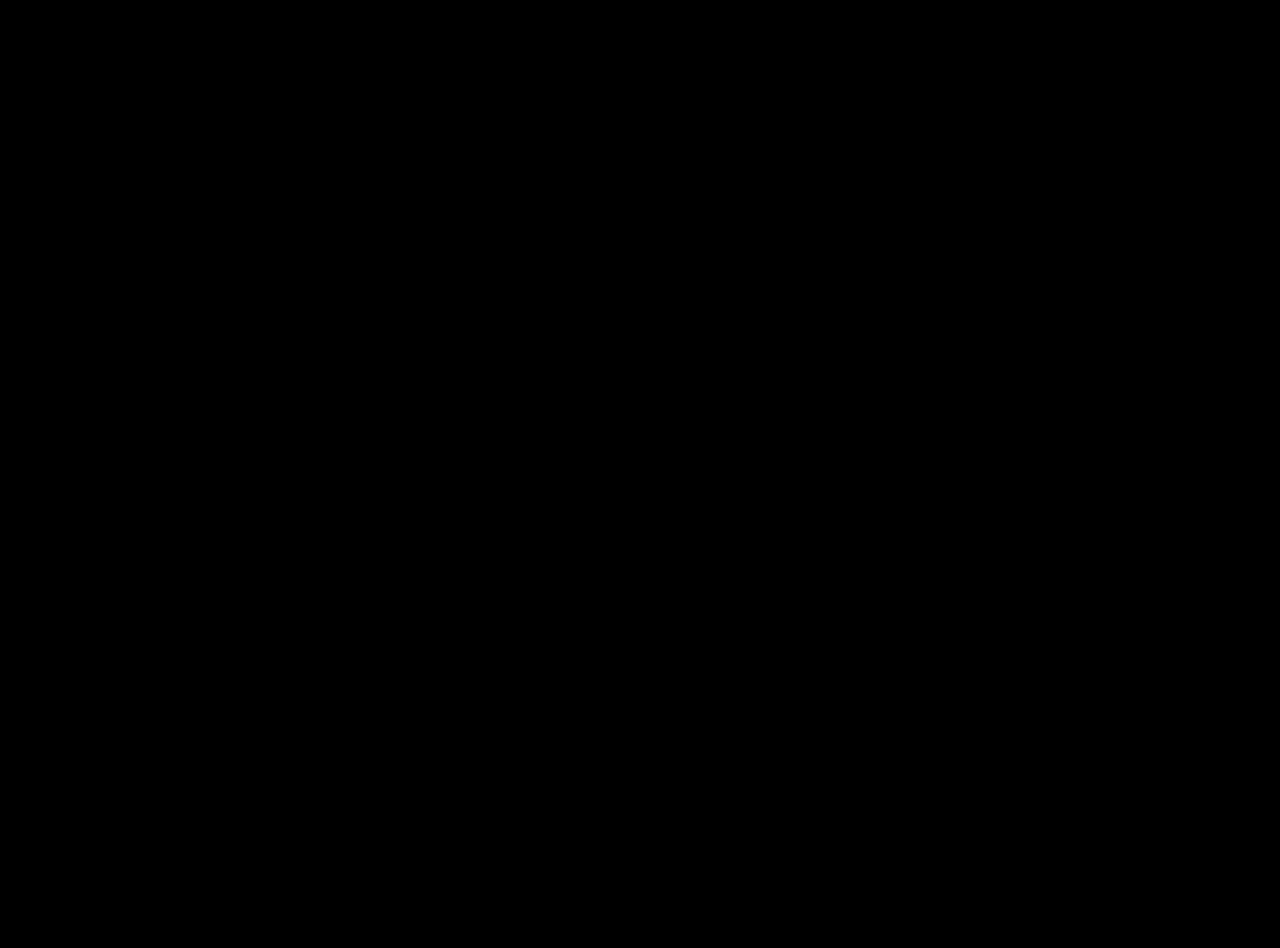
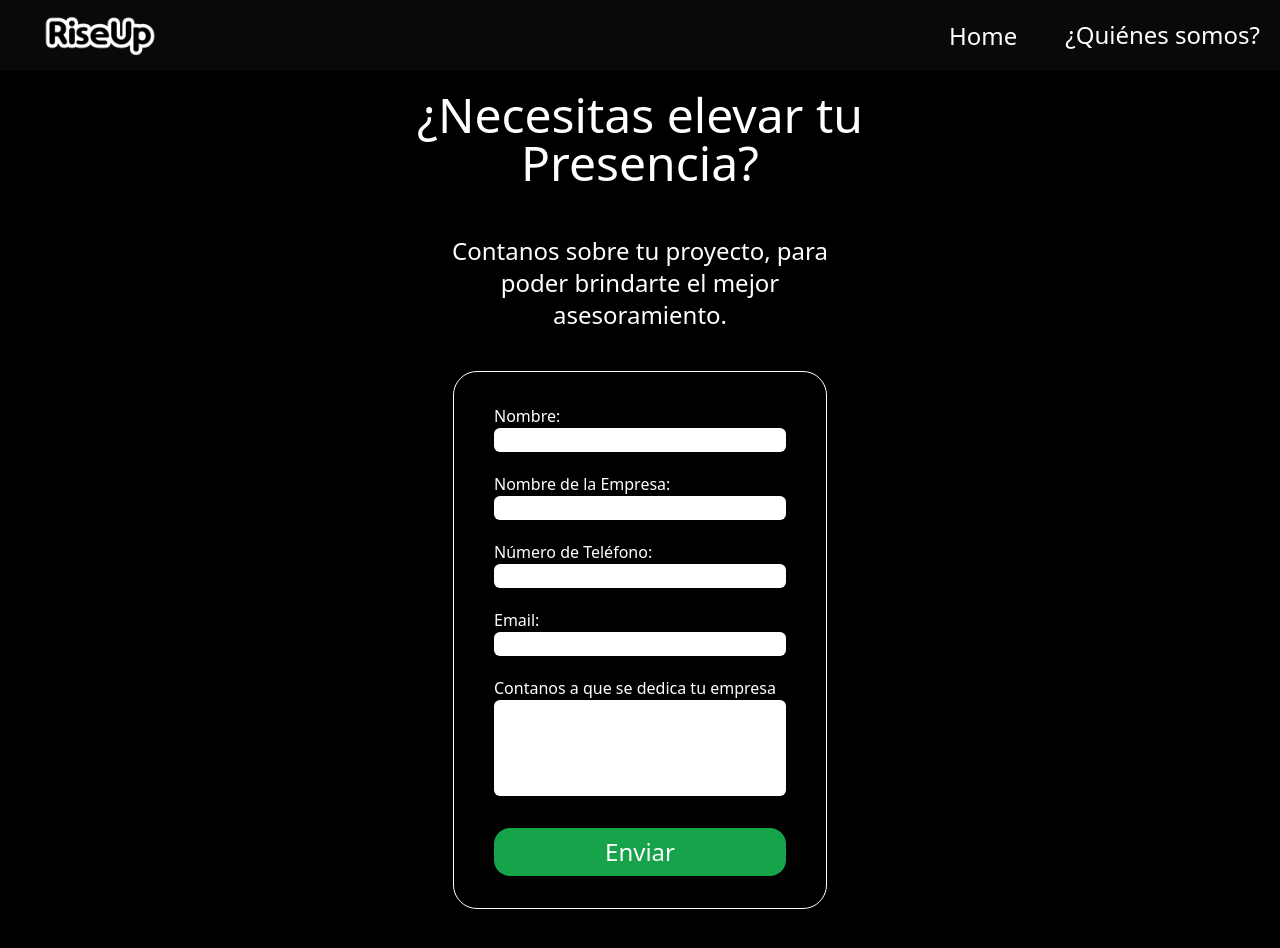
Before and after one commit to EAguirreChama/RiseUp, a React (Vite) app in the folder RiseUp - Portafolio/: page /formulario in a window 1280 px wide. Shown: the top 948 px of the page. Before the commit the page ends 800 px from the top, so only its background shows below. Built offline with nearby package versions, Linux system fonts and the light colour scheme.

Commit message:
FormularioContacto

```diff
--- a/RiseUp - Portafolio/src/App.jsx
+++ b/RiseUp - Portafolio/src/App.jsx
@@ -1,11 +1,16 @@
 import { Landing, Formulario } from "./componentes/Views/index"
 import { Route, Routes } from "react-router-dom"
+import NavBar from "./componentes/Nuevos/NavBar"
 
 export default function App() {
   return (
-    <Routes>
-      <Route exact path="/" element={<Landing/>}/>
-      <Route exact path="/formulario" element={<Formulario/>}/>
-    </Routes>
+    <div>
+      <NavBar/>
+
+      <Routes>
+        <Route exact path="/" element={<Landing />} />
+        <Route exact path="/formulario" element={<Formulario />} />
+      </Routes>
+    </div>
   )
 }
--- a/RiseUp - Portafolio/src/componentes/Nuevos/NavBar.jsx
+++ b/RiseUp - Portafolio/src/componentes/Nuevos/NavBar.jsx
@@ -1,20 +1,24 @@
+import { Link, useLocation } from "react-router-dom"
+
 export default function NavBar() {
+  const location = useLocation()
+  const isHome = location.pathname === '/'
+
   return (
     <div className="bg-zinc-950 flex justify-between pr-5">
       <img
         src="../../public/logo Riseup/logo png.png"
         className="aspect-[3] object-contain w-[200px] mt-1 cursor-pointer"
       />
-      <div className="flex justify-between gap-10 mt-4">
-        <div className="text-white text-2xl cursor-pointer hover:text-yellow-300">
-          Home
-        </div>
-        <div className="text-white text-2xl ml-2 cursor-pointer hover:text-yellow-300">
+      <div className="flex justify-between gap-10">
+        <Link to={isHome ? "/formulario" : "/"} className="text-white text-2xl cursor-pointer hover:text-yellow-300 mt-5">
+          <button>
+            {isHome ? 'Contacto' : 'Home'}
+          </button>
+        </Link>
+        <button className="text-white text-2xl ml-2 cursor-pointer hover:text-yellow-300">
           ¿Quiénes somos?
-        </div>
-        <div className="text-white text-2xl cursor-pointer hover:text-yellow-300">
-          Contacto
-        </div>
+        </button>
       </div>
     </div>
   )
--- a/RiseUp - Portafolio/src/componentes/Views/Formulario.jsx
+++ b/RiseUp - Portafolio/src/componentes/Views/Formulario.jsx
@@ -1,5 +1,41 @@
 export default function Formulario() {
     return (
-        <div>Este es el Formulario</div>
+        <div className="flex flex-col items-center mt-5">
+            <div className="text-5xl text-center text-white">
+                ¿Necesitas elevar tu <br /> Presencia?
+            </div>
+            <div className="text-2xl text-center mt-12 text-white">
+            Contanos sobre tu proyecto, para <br /> poder brindarte el mejor <br /> asesoramiento.
+            </div>
+
+            <form className="rounded-3xl mt-10 border border-white px-10 py-8 text-white">
+                <div className="flex flex-col">
+                    <div className="flex flex-col">
+                        <label>Nombre:</label>
+                        <input type="text" className="text-black rounded-md"/>
+                    </div>
+                    <div className="flex flex-col mt-5">
+                        <label>Nombre de la Empresa:</label>
+                        <input type="text" className="text-black rounded-md"/>
+                    </div>
+                    <div className="flex flex-col mt-5">
+                        <label>Número de Teléfono:</label>
+                        <input type="text" className="text-black rounded-md"/>
+                    </div>
+                    <div className="flex flex-col mt-5">
+                        <label>Email:</label>
+                        <input type="text" className="text-black rounded-md"/>
+                    </div>
+                    <div className="flex flex-col mt-5">
+                        <label>Contanos a que se dedica tu empresa</label>
+                        <textarea name="" id="" cols="30" rows="10"className="text-black resize-none h-24 rounded-md"/>
+                    </div>
+
+                    <button className="text-white text-2xl bg-green-600 font-medium py-2 rounded-2xl justify-center mt-8">
+                        Enviar
+                    </button>
+                </div>
+            </form>
+        </div>
     )
 }
--- a/RiseUp - Portafolio/src/componentes/Views/Landing.jsx
+++ b/RiseUp - Portafolio/src/componentes/Views/Landing.jsx
@@ -1,5 +1,4 @@
 import Contacto from "../Nuevos/Contacto";
-import NavBar from "../Nuevos/NavBar";
 import Preguntas from "../Nuevos/Preguntas";
 import Principal from "../Nuevos/Principal";
 import Servicios from "../Nuevos/Servicios";
@@ -7,7 +6,6 @@ import Servicios from "../Nuevos/Servicios";
 export default function Landing() {
     return (
         <div>
-            <NavBar />
             <Principal />
             <Preguntas />
             <Servicios />
```
